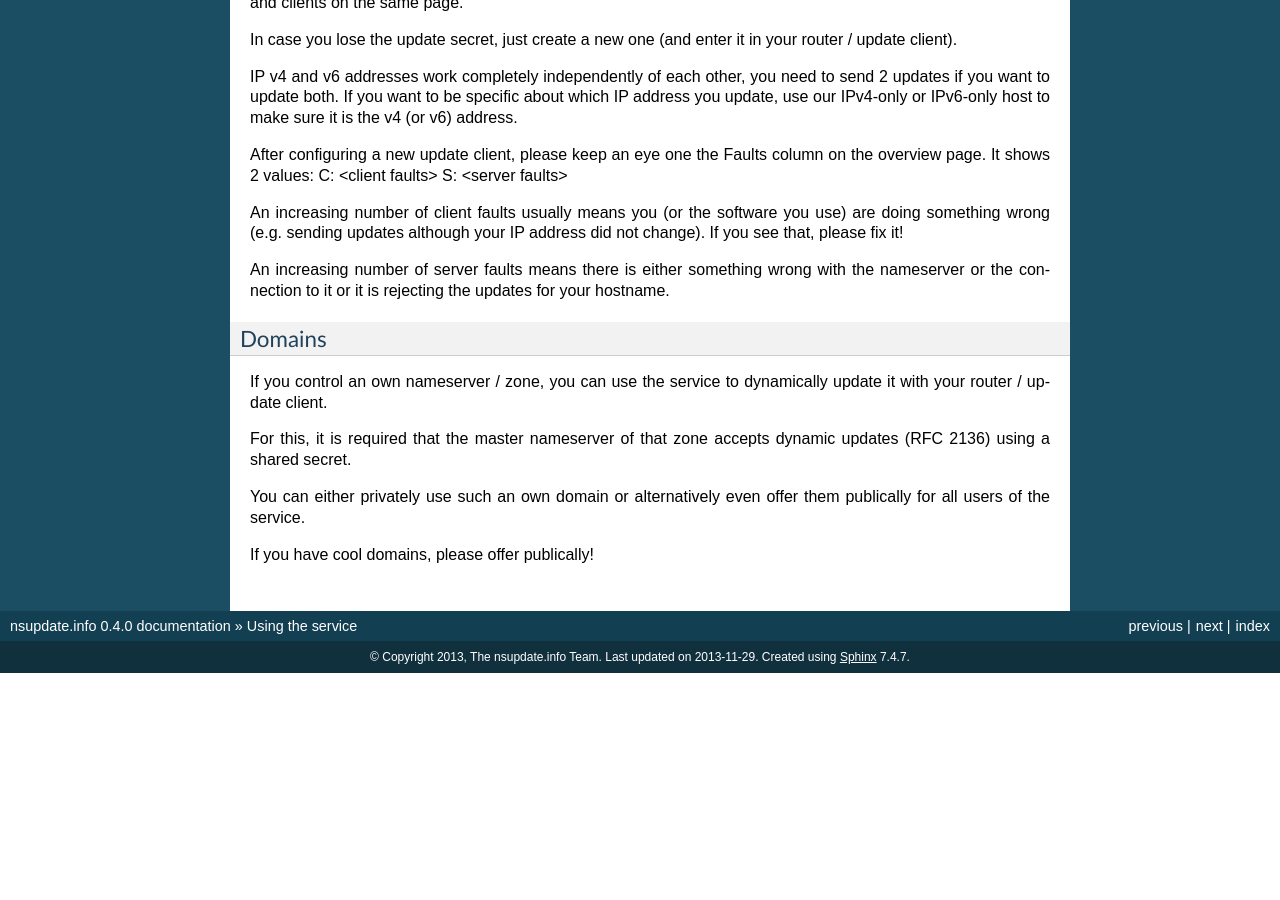
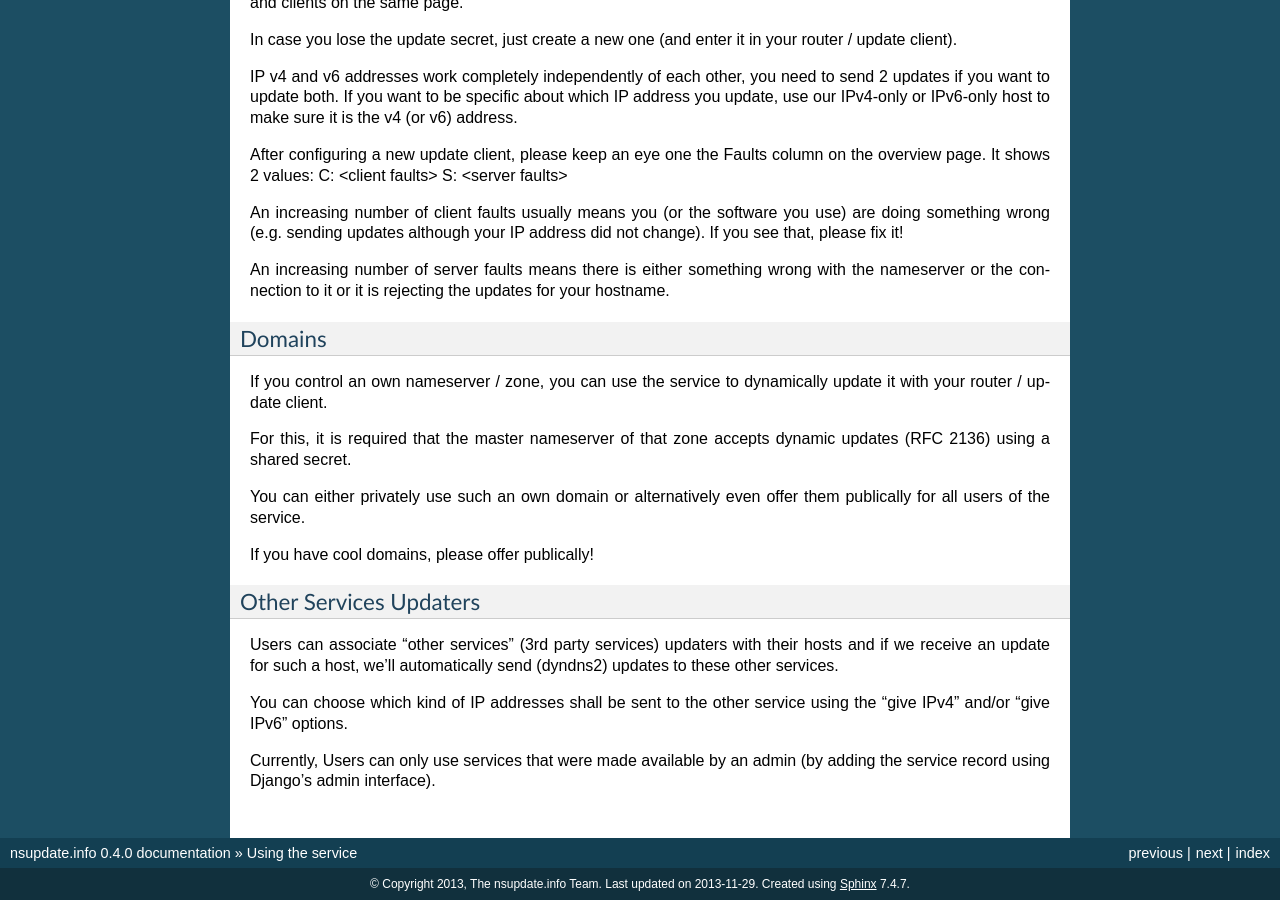
Before and after one commit to nsupdate-info/nsupdate.info, a Sphinx documentation site: the page built from docs/user.rst, in a window 1280 px wide and 900 px high, scrolled down 1614 px. Built offline with Sphinx 7.4.7, drawn with Linux system fonts in a browser that asks for light colours; before the commit the page ends 2287 px from its top, so only the background shows below that; some of the changed text lies outside the part shown.

Commit message:
docs update about "update other services" feature

```diff
--- a/docs/user.rst
+++ b/docs/user.rst
@@ -106,3 +106,17 @@ secret.
 You can either privately use such an own domain or alternatively even offer them publically for all users of the service.
 
 If you have cool domains, please offer publically!
+
+
+Other Services Updaters
+-----------------------
+
+Users can associate "other services" (3rd party services) updaters with their
+hosts and if we receive an update for such a host, we'll automatically send
+(dyndns2) updates to these other services.
+
+You can choose which kind of IP addresses shall be sent to the other service
+using the "give IPv4" and/or "give IPv6" options.
+
+Currently, Users can only use services that were made available by an admin
+(by adding the service record using Django's admin interface).
```
Also changed, not shown: docs/security.rst (+10 -0 lines).
